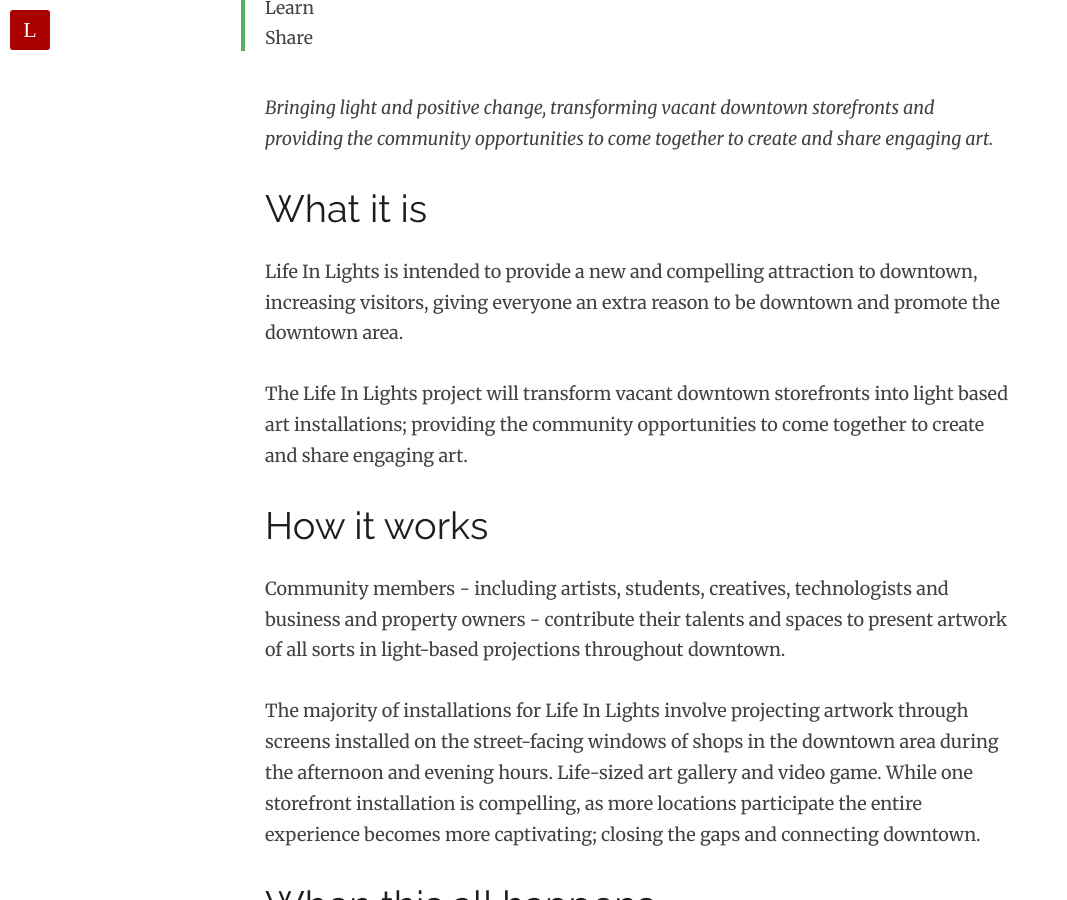
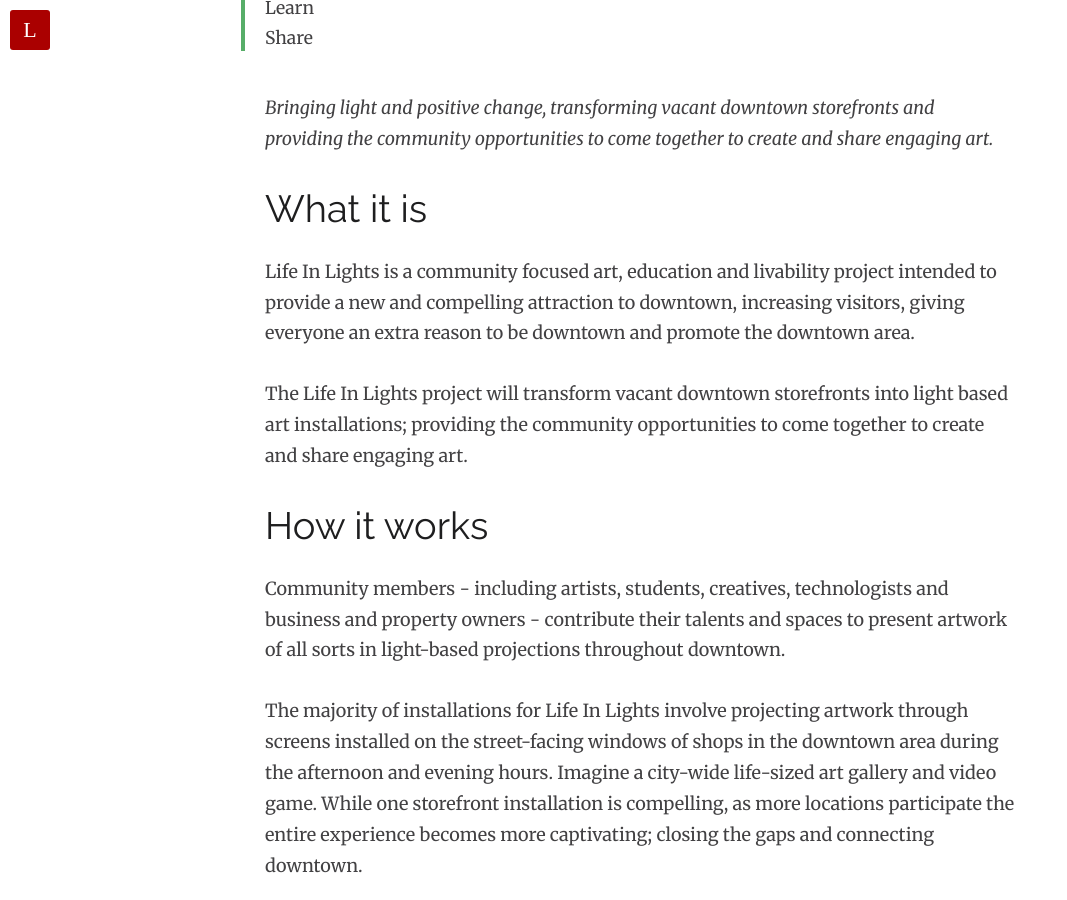
Before and after one commit to LifeInLights/lifeinlights.github.io, a Jekyll site: the page built from about.md, in a window 1280 px wide and 900 px high, scrolled down 629 px. Shown: the whole window, without its empty margins (0-1067 px from the left). Built offline with Jekyll 4.4.1, drawn with Linux system fonts in a browser that asks for light colours; nearby versions of some CDN libraries; some of the changed text lies outside the part shown.

Commit message:
Corrections to about page. Re-enable about page

```diff
--- a/_config.yml
+++ b/_config.yml
@@ -52,12 +52,13 @@
     url: /
     external: false
     icon: home
+  - title: About Life In Lights
+    url: /about
   - title: Workshops
     url: /workshops
   - title: Get Involved
     url: /get-involved
-  # - title: About Life In Lights
-  #   url: /about
+
   # - title: Categories
   #   url: /categories
   # - title: Tags
--- a/about.md
+++ b/about.md
@@ -11,14 +11,14 @@
 *Bringing light and positive change, transforming vacant downtown storefronts and providing the community opportunities to come together to create and share engaging art.*
 
 #What it is
-Life In Lights is intended to provide a new and compelling attraction to downtown, increasing visitors, giving everyone an extra reason to be downtown and promote the downtown area.
+Life In Lights is a community focused art, education and livability project intended to provide a new and compelling attraction to downtown, increasing visitors, giving everyone an extra reason to be downtown and promote the downtown area.
 
 The Life In Lights project will transform vacant downtown storefronts into light based art installations; providing the community opportunities to come together to create and share engaging art.
 
 #How it works
 Community members - including artists, students, creatives, technologists and business and property owners - contribute their talents and spaces to present artwork of all sorts in light-based projections throughout downtown.
 
-The majority of installations for Life In Lights involve projecting artwork through screens installed on the street-facing windows of shops in the downtown area during the afternoon and evening hours. Life-sized art gallery and video game. While one storefront installation is compelling, as more locations participate the entire experience becomes more captivating; closing the gaps and connecting downtown.
+The majority of installations for Life In Lights involve projecting artwork through screens installed on the street-facing windows of shops in the downtown area during the afternoon and evening hours. Imagine a city-wide life-sized art gallery and video game. While one storefront installation is compelling, as more locations participate the entire experience becomes more captivating; closing the gaps and connecting downtown.
 
 #When this all happens
 Life In Lights will turn on the lights on February 11, coinciding with downtown Winchester's Wine About Winter event and will continue running for the months that follow.
```
